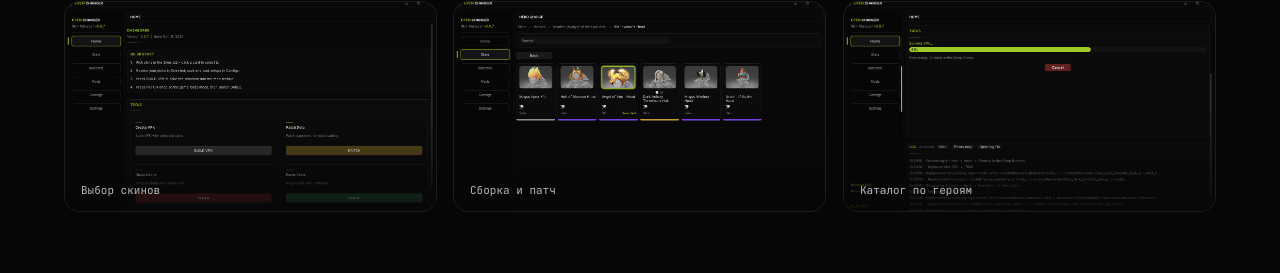
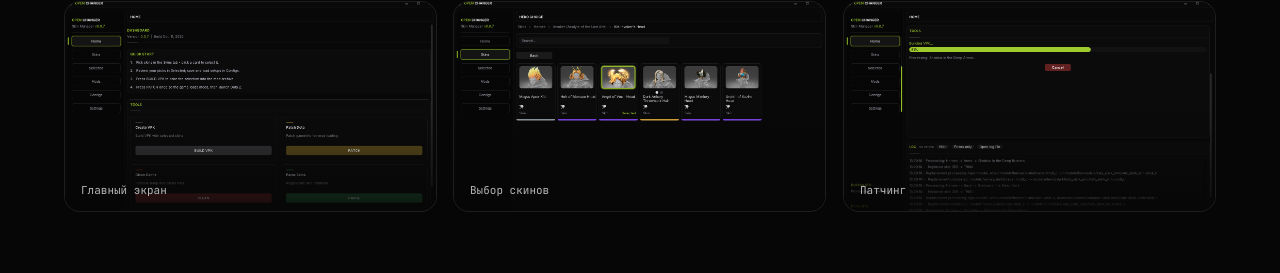
Before and after one commit to lighthurtsmyeyes/openchanger-website, a React (Vite) app: page / in a window 1280 px wide. Shown: the part 1695-1968 px from the top of the page. Built offline with nearby package versions, Linux system fonts and the light colour scheme; a web font is replaced by a local one.

Commit message:
Revert screenshot captions to original labels

```diff
--- a/src/sections/ScreenshotsSection.tsx
+++ b/src/sections/ScreenshotsSection.tsx
@@ -4,9 +4,9 @@ import { ImageIcon, X, ChevronLeft, ChevronRight, Maximize2 } from "lucide-react
 import Reveal from "@/components/Reveal";
 
 const SHOTS = [
-  { src: "./menu.png", label: "Выбор скинов" },
-  { src: "./screenshot-2.png", label: "Сборка и патч" },
-  { src: "./screenshot-3.png", label: "Каталог по героям" },
+  { src: "./menu.png", label: "Главный экран" },
+  { src: "./screenshot-2.png", label: "Выбор скинов" },
+  { src: "./screenshot-3.png", label: "Патчинг" },
 ];
 
 function Screenshot({
```
